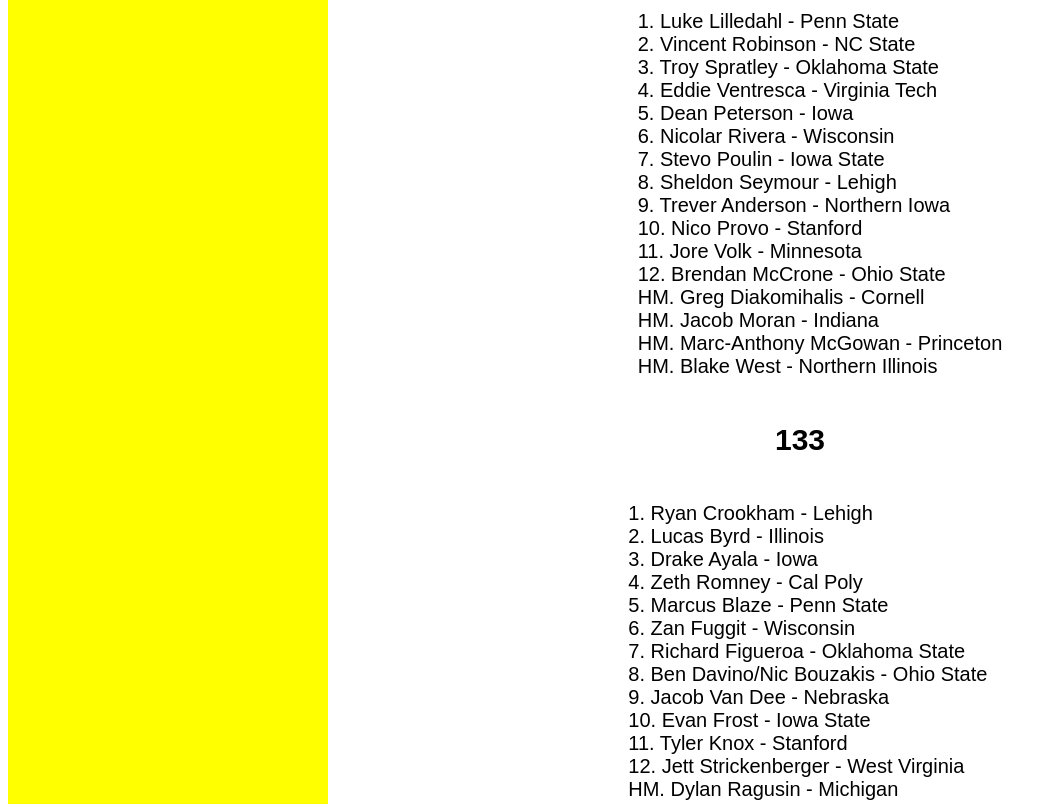
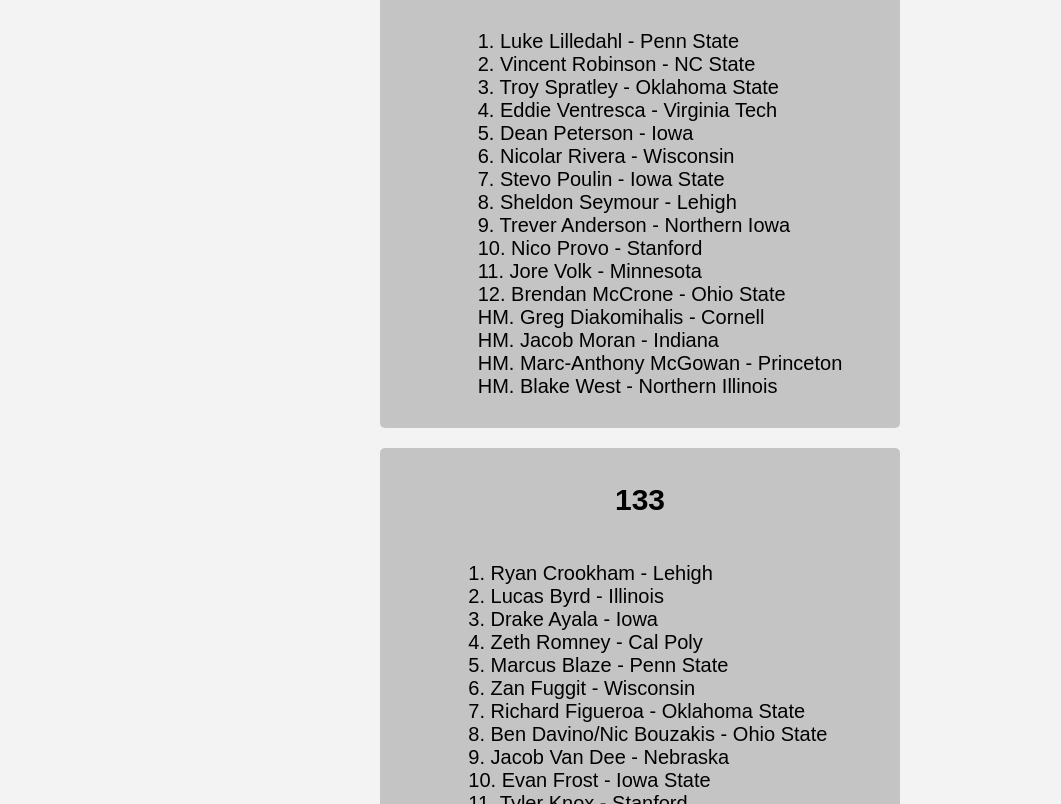
Before and after one commit to KevinBaker15/Wrestling, a plain HTML site: page rankings/index.html in a window 1280 px wide. Shown: the part 361-1165 px from the top of the page, without its empty margins (0-1061 px from the left). Drawn offline with Linux system fonts and the light colour scheme.

Commit message:
blah blah

```diff
--- a/rankings/index.html
+++ b/rankings/index.html
@@ -21,9 +21,6 @@
             <h4>Last Updated 7/9/25</h4>
     </header>
     <main class="rankingContainer">
-        <aside>
-            <p>hello</p>
-        </aside>
         <article>
             <section>
                 <h2>125</h2>
--- a/styles.css
+++ b/styles.css
@@ -1,6 +1,6 @@
 body{
     font-family: Arial, sans-serif;
-    background-color: white;
+    background-color: rgba(0, 0, 0, 0.046);
     color: black;
 }
 
@@ -8,34 +8,29 @@
     text-align: center;
 }
 
+.rankingContainer {
+  display: flex;
+  justify-content: center;
+}
+
 section{
-    /* display: flex; */
     text-align:left;
     display:flex;
     justify-content: center;
     align-items: center;
     flex-direction: column;
     font-size: 20px;
-}
-
-main {
-    display: flex;
-}
-
-.rankingContainer {
-  display: flex;
-  flex-direction: row;
-}
-
-aside {
-    background-color: yellow;
-    width: 20rem;
+    background-color: rgba(134, 134, 134, 0.434);
+    border-radius: 5px;
+    padding: 10px;
+    margin: 10px;
+    width: 500px;
 }
 
 article {
   display: flex;
   flex-direction: column;
-  flex: 4
+  justify-content: center;
 }
 
 ul{
@@ -71,6 +66,10 @@
   color: white;
 }
 
+.topnav {
+  width: 100%;
+}
+
 p {
     text-align: center;
     font-size: 20px;
```
